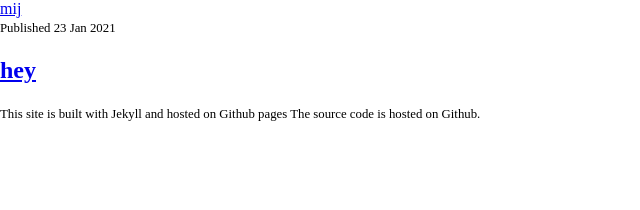
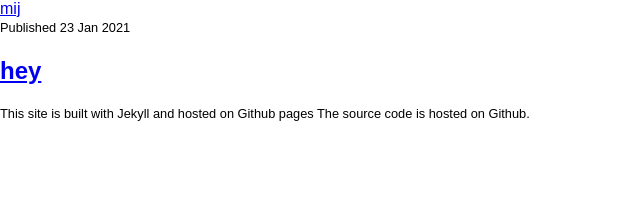
Before and after one commit to muhammadilfaj/mij, a Jekyll site: the page built from index.html, in a window 1280 px wide. Shown: the top 210 px of the page, without its empty margins (0-640 px from the left). Built offline with Jekyll 4.4.1, drawn with Linux system fonts in a browser that asks for light colours.

Commit message:
Update stylesheet.css

```diff
--- a/assets/stylesheet.css
+++ b/assets/stylesheet.css
@@ -4,5 +4,5 @@
 
 /* base style */
 body {
-  font-family: "source-serif-pro", serif;
+  font-family: sans-serif;
 }
```
